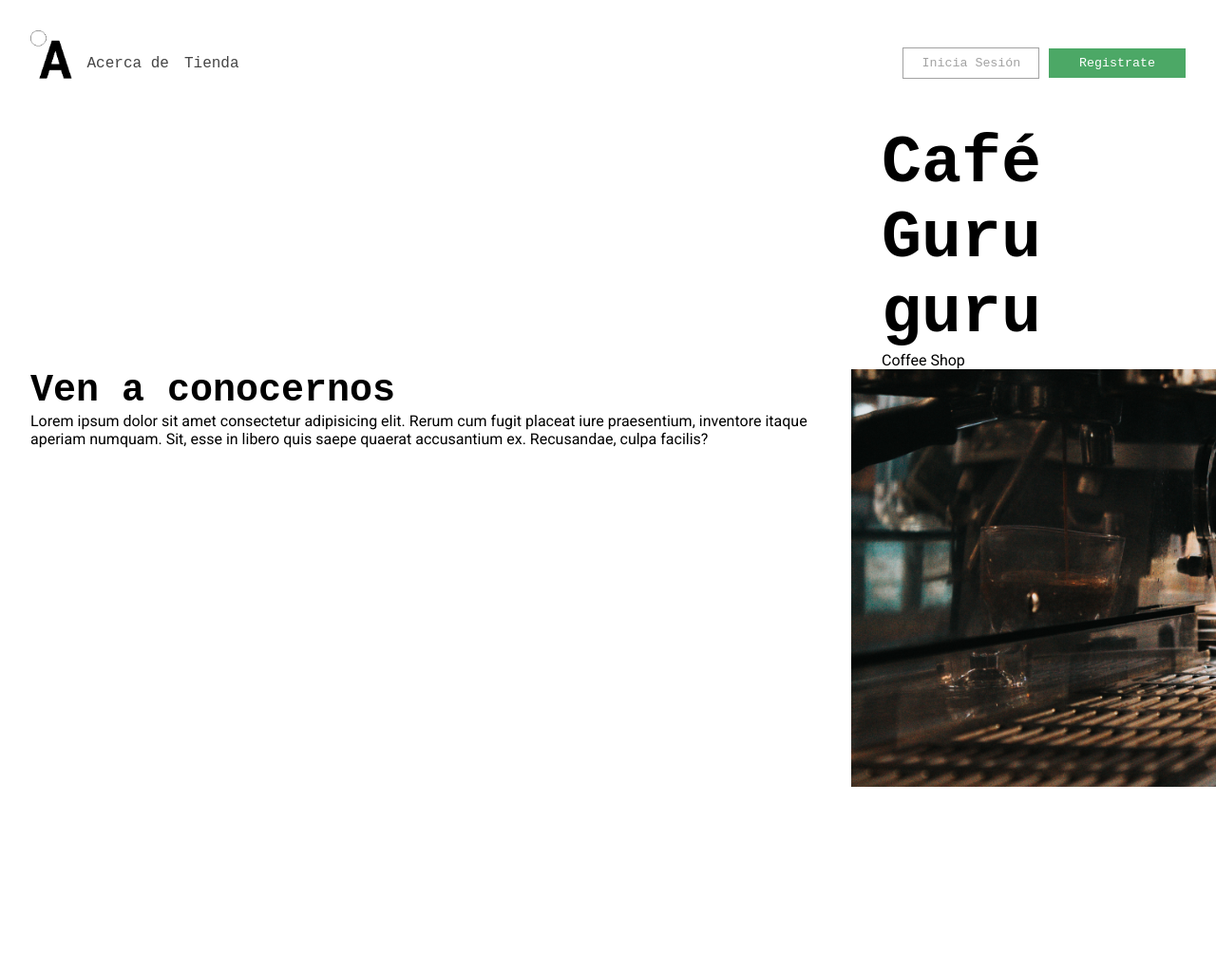
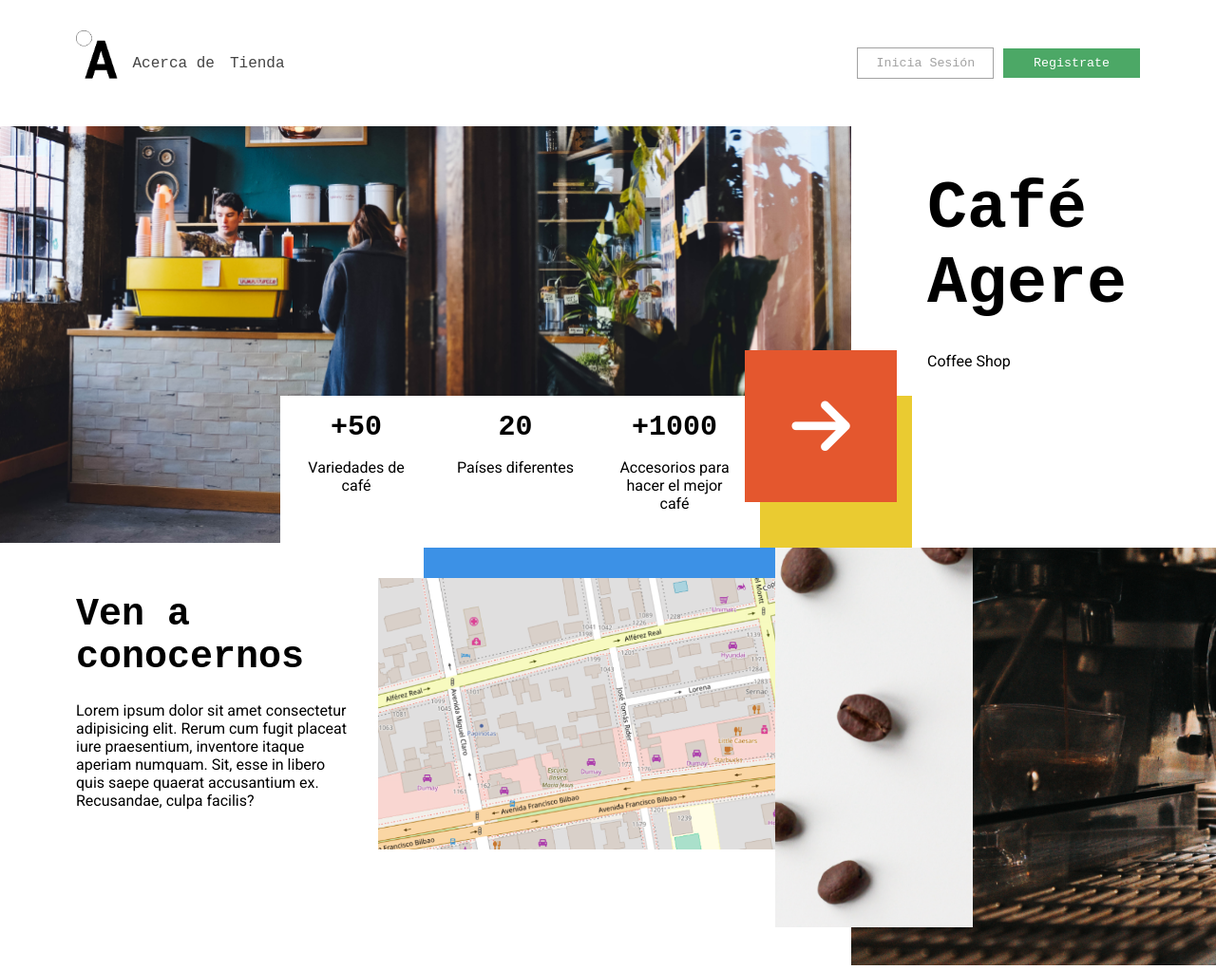
Before and after one commit to MauricioTRP/Cafeteria-Agere, a plain HTML site: page index.html in a window 1280 px wide. Shown: the top 1022 px of the page at 95% size. Before the commit the page ends 834 px from the top, so only its background shows below. Drawn offline with Linux system fonts and the light colour scheme; a web font is replaced by a local one.

Commit message:
Ejemplo de solución

```diff
--- a/assets/sass/abstracts/_variables.scss
+++ b/assets/sass/abstracts/_variables.scss
@@ -42,4 +42,4 @@ $fs-lg: 18px;
 $fs-md: 16px;
 
 // Margin from outer screen
-$outer-screen-margin: 2rem;
+$outer-screen-margin: 5rem;
--- a/assets/sass/base/_typography.scss
+++ b/assets/sass/base/_typography.scss
@@ -6,24 +6,29 @@
 h1, .fs-xxxl {
   font-size: $fs-xxxl;
   font-family: $pt-mono;
+  padding-bottom: 2rem;
 }
 
 h2, .fs-xxl {
   font-size: $fs-xxl;
   font-family: $pt-mono;
+  padding-bottom: 1.5rem;
 }
 
 h3, .fs-xl {
   font-size: $fs-xl;
   font-family: $pt-mono;
+  padding-bottom: 1rem;
 }
 
 h4, .fs-lg {
   font-size: $fs-lg;
   font-family: $pt-mono;
+  padding-bottom: 1rem;
 }
 
 p, .fs-md {
   font-size: $fs-md;
   font-family: $roboto;
+  padding-bottom: 0.8rem;
 }
--- /dev/null
+++ b/assets/sass/components/_arrow.scss
@@ -0,0 +1,25 @@
+// Componente flecha (Aparece dentro de stats)
+
+.arrow {
+  position: relative;
+  flex-grow: 1;
+  background-color: $primary-yellow;
+  height: 10rem;
+  width: 10rem; // TODO: definir un método para calcular ancho alto
+  aspect-ratio: 1/1; // Ancho y alto iguales
+
+  &__overlay {
+    position: absolute;
+    display: flex;
+    bottom: 3rem;
+    right: 1rem;
+    background-color: $primary-orange;
+    color: $primary-white;
+    font-size: $fs-xxxl;
+    font-weight: 800;
+    height: 100%;
+    aspect-ratio: 1/1;
+    justify-content: center;
+    align-items: center;
+  }
+}
--- /dev/null
+++ b/assets/sass/components/_img.scss
@@ -0,0 +1,11 @@
+// Definimos el número total de iteraciones (10 en este caso)
+$iteraciones: 10;
+
+// Bucle @for para generar las clases
+@for $i from 1 through $iteraciones {
+  .img-#{$i * 10} {
+    width: $i * 10%; // Calculamos el ancho en base al valor actual de $i
+    max-height: 100%; // Forzamos que use el alto completo del contenedor
+    object-fit: cover; // Se Forza imagen a que mantenga ratio (relación ancho alto)
+  }
+}
--- /dev/null
+++ b/assets/sass/components/_map.scss
@@ -0,0 +1,37 @@
+.map {
+  min-width: 450px;
+  max-width: 600px;
+  height: 85%;
+  position: relative; // lo mantiene en el flujo del documento, pero activa z-index y desplazamientos
+  float: right; // Lo "pega" al borde derecho junto a la foto
+
+  &__offset {
+    // Se colocará la imagen como background de un div
+    // Recordar meet & coffee
+    background-image: url('../images/img-4.png');
+    background-position: center;
+    background-size: cover;
+    height: 100%;
+    width: 100%;
+    position: absolute;
+    z-index: 102;
+  }
+
+  &--u-r {
+    // Modificador desplazamiento
+    top: 2rem;
+    right: 3rem;
+  }
+
+  &--blue {
+    background-color: $primary-blue;
+  }
+
+  &--yellow {
+    background-color: $primary-yellow;
+  }
+
+  &--orange {
+    background-color: $primary-orange;
+  }
+}
--- /dev/null
+++ b/assets/sass/components/_stats.scss
@@ -0,0 +1,22 @@
+.stats {
+  position: absolute; // lo saca del flujo del documento y lo posiciona relativo al padre (el padre necesita position relative)
+  display: flex;
+  flex-direction: row;
+  gap: 10px;
+  background-color: $primary-white;
+  bottom: 0;
+  right: 25%;
+
+  // Bloque de información
+  &__info {
+    padding: 1rem;
+    max-width: 10rem;
+    text-align: center;
+
+    // aplica el estilo a todo el que no sea el primero de su tipo
+    // En este caso desde el segundo &__info
+    &:not(:first-of-type) {
+      padding-left: 1rem;
+    }
+  }
+}
--- a/assets/sass/components/_text_block.scss
+++ b/assets/sass/components/_text_block.scss
@@ -1,3 +1,4 @@
 .text-block {
   padding-inline: $outer-screen-margin;
+  padding-block: 3rem;
 }
--- a/assets/sass/layout/_section.scss
+++ b/assets/sass/layout/_section.scss
@@ -1,12 +1,27 @@
 // sección inferior
 .section {
   display: flex;
+  position: relative;
 
   &__left {
     width: 70%;
+    overflow: hidden;
   }
 
   &__right {
     width: 30%;
+    position: relative;
   }
 }
+
+.section-half {
+  display: flex;
+
+  &__left {
+    width: 50%;
+  }
+
+  &__right {
+    width: 50%;
+  }
+}
--- a/assets/sass/main.scss
+++ b/assets/sass/main.scss
@@ -25,9 +25,15 @@
   'components/buttons',
   'components/nav',
   'components/logo',
-  'components/text_block';
+  'components/text_block',
+  'components/map',
+  'components/stats',
+  'components/arrow',
+  'components/img';
 
 // pages
+@import
+  'pages/home';
 
 // themes
 @import
--- /dev/null
+++ b/assets/sass/pages/_home.scss
@@ -0,0 +1,12 @@
+// Creo que es el mejor lugar
+// Tal vez en base a algún artículo encuentran una mejor
+// Forma de darle estilo a la fotografía de los granos de café
+
+.coffee {
+  position: absolute;
+  max-width: 13rem;
+  min-height: 25rem;
+  object-fit: cover;
+  left: -5rem;
+  z-index: 1000;
+}
--- a/assets/sass/themes/_theme.scss
+++ b/assets/sass/themes/_theme.scss
@@ -30,3 +30,9 @@ a {
     color: $primary-black;
   }
 }
+
+// Utilitarios de texto
+
+.text-center {
+  text-align: center;
+}
--- a/index.html
+++ b/index.html
@@ -27,10 +27,31 @@
 
   <!-- Sección 2 -->
   <div class="section">
-    <div class="section__left"></div>
+    <div class="section__left">
+      <img class="img-100" src="assets/images/img-1.png" alt="">
+    </div>
+    <div class="stats">
+      <div class="stats__info">
+        <h3>+50</h3>
+        <p>Variedades de café</p>
+      </div>
+      <div class="stats__info">
+        <h3>20</h3>
+        <p>Países diferentes</p>
+      </div>
+      <div class="stats__info">
+        <h3>+1000</h3>
+        <p>Accesorios para hacer el mejor café</p>
+      </div>
+      <div class="arrow">
+        <div class="arrow__overlay">
+          <i class="fa-solid fa-arrow-right"></i>
+        </div>
+      </div>
+    </div>
     <div class="section__right">
       <div class="text-block">
-        <h1>Café Guru guru</h1>
+        <h1>Café Agere</h1>
         <p>Coffee Shop</p>
       </div>
     </div>
@@ -40,12 +61,27 @@
 
   <div class="section">
     <div class="section__left">
-      <div class="text-block">
-        <h2>Ven a conocernos</h2>
-        <p>Lorem ipsum dolor sit amet consectetur adipisicing elit. Rerum cum fugit placeat iure praesentium, inventore itaque aperiam numquam. Sit, esse in libero quis saepe quaerat accusantium ex. Recusandae, culpa facilis?</p>
+
+      <div class="section-half">
+
+        <div class="section-half__left">
+          <div class="text-block">
+            <h2>Ven a conocernos</h2>
+            <p>Lorem ipsum dolor sit amet consectetur adipisicing elit. Rerum cum fugit placeat iure praesentium, inventore itaque aperiam numquam. Sit, esse in libero quis saepe quaerat accusantium ex. Recusandae, culpa facilis?</p>
+          </div>
+        </div>
+
+        <div class="section-half__right">
+          <!-- Cajas desplazadas para fondo e imagen desplazada -->
+          <div class="map map--blue">
+            <div class="map map__offset map--u-r"></div>
+          </div>
+        </div>
       </div>
     </div>
+
     <div class="section__right">
+      <img class="coffee" src="assets/images/img-3.png" alt="">
       <img src="assets/images/img-2.png" alt="">
     </div>
   </div>
```
Also changed, not shown: box.html (added, +28 -0 lines), assets/css/main.css, 1 other file.
